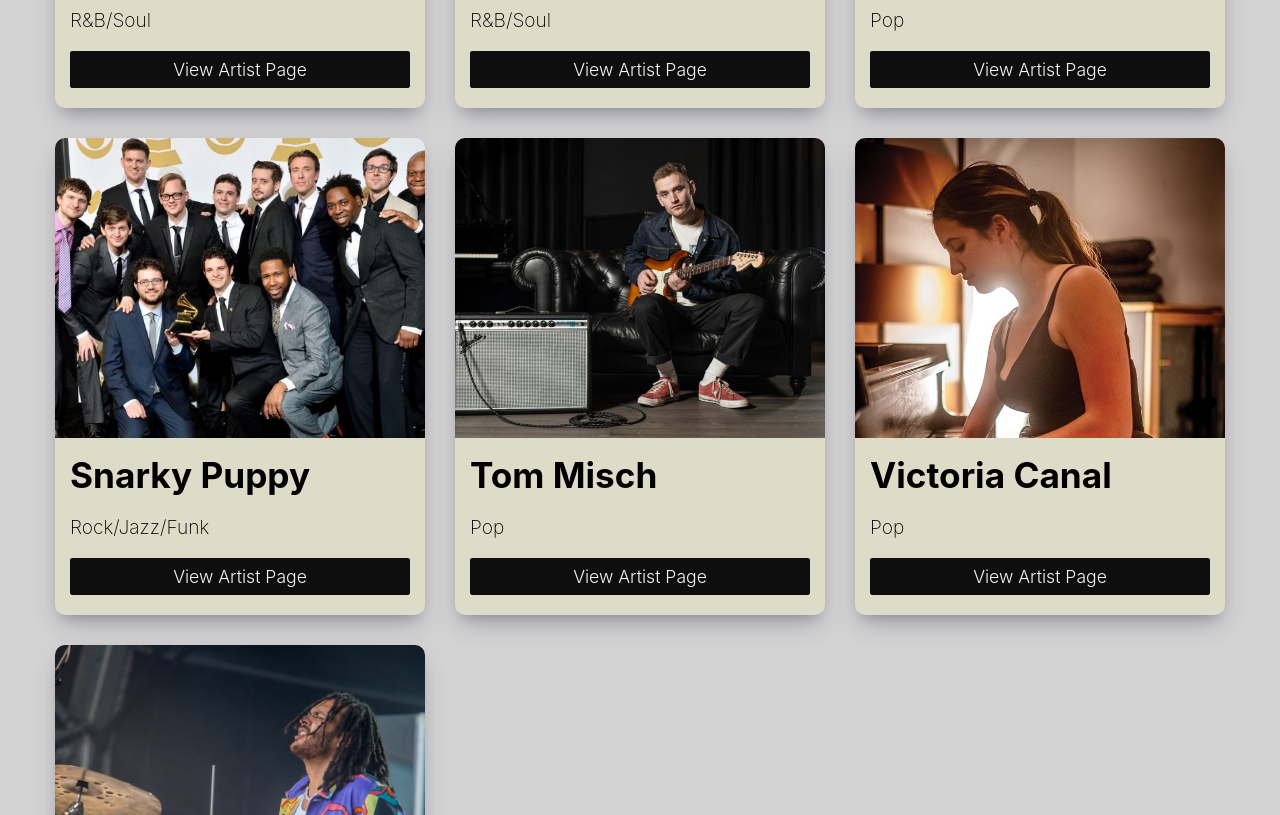
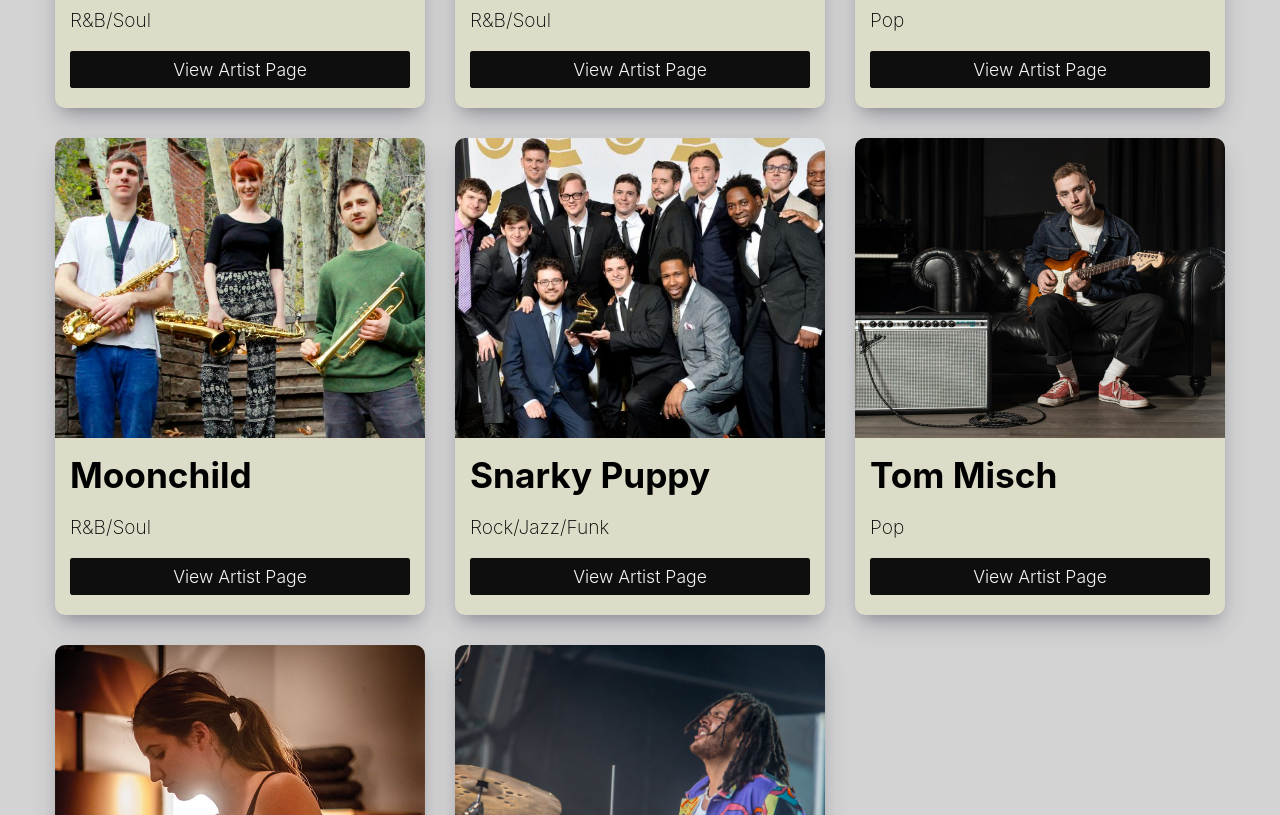
Before and after one commit to Mark-Mulligan/better-music, a Next.js app: page / in a window 1280 px wide. Shown: the part 1200-2015 px from the top of the page. Built offline with nearby package versions, Linux system fonts and the light colour scheme.

Commit message:
added more artists

```diff
--- a/data.js
+++ b/data.js
@@ -90,6 +90,32 @@
       John Caroll Lynch, Leslie Odom Jr., and Sturgill Simpson in the CBS All-Access murder mystery One Dollar. Gracie has also
       appeared on Broadway in Brighton Beach Memoirs (2009), in films such as The Sitter (2011) and Did You Hear About the Morgans?
       (2009), and in tv shows including The Good Wife (2012), The Americans (2014), and Younger (2015).`,
+    ],
+  },
+  moonchild: {
+    id: 'moonchild',
+    name: 'Moonchild',
+    genre: 'R&B/Soul',
+    genreIds: ['r&b/soul'],
+    profileSrc: '/images/moonchild-profile.jpeg',
+    profileAlt: '3 members of moonchild',
+    backgroundSrc: '/images/moonchild-background.jpeg',
+    backgroundAlt: '3 members of moonchild',
+    youTubeId: 'B_ymY0xG0LI',
+    appleMusic: 'https://music.apple.com/us/artist/moonchild/192736023',
+    spotify: 'https://open.spotify.com/artist/1VgjAK52kjkQJQQRhTn02t',
+    youtube: 'https://www.youtube.com/channel/UCCBSAJ-B8QNfds8zAkjn51A',
+    instagram: 'https://www.instagram.com/thisismoonchild/?hl=en',
+    bio: [
+      `Moonchild is an American alternative R&B band based in Los Angeles, California. The band consists of Amber Navran, Max Bryk, and Andris Mattson.
+    All three are alumni of USC Thornton School of Music's Jazz Studies program. The band formed in the summer of 2011 after touring the west coast
+    with Navran's previous solo project. The trio bonded in the car over similar music tastes and spent the summer and subsequent fall writing the music for
+    what became their debut album Be Free, which would be released the following year.`,
+      `The debut album was well received by critics, garnering praise from many musical greats including Jill Scott, DJ Jazzy Jeff, and Stevie Wonder. After
+    hearing the group's music in December 2012, Wonder invited the group to open for him at his annual House Full of Toys benefit concert.`,
+      `Since the release of Be Free in 2012, the band has released three more albums through British record label Tru Thoughts and toured internationally.
+    They have also collaborated on tracks with Rapsody and Tall Black Guy. Moonchild performed an NPR Tiny Desk Concert in December 2019.
+    During the 2019 Little Ghost US Tour, the band used their platform to promote local charities in each city they played in.`,
     ],
   },
   'snarky-puppy': {
```
Also changed, not shown: public/images/moonchild-background.jpeg (added), public/images/moonchild-profile.jpeg (added).
